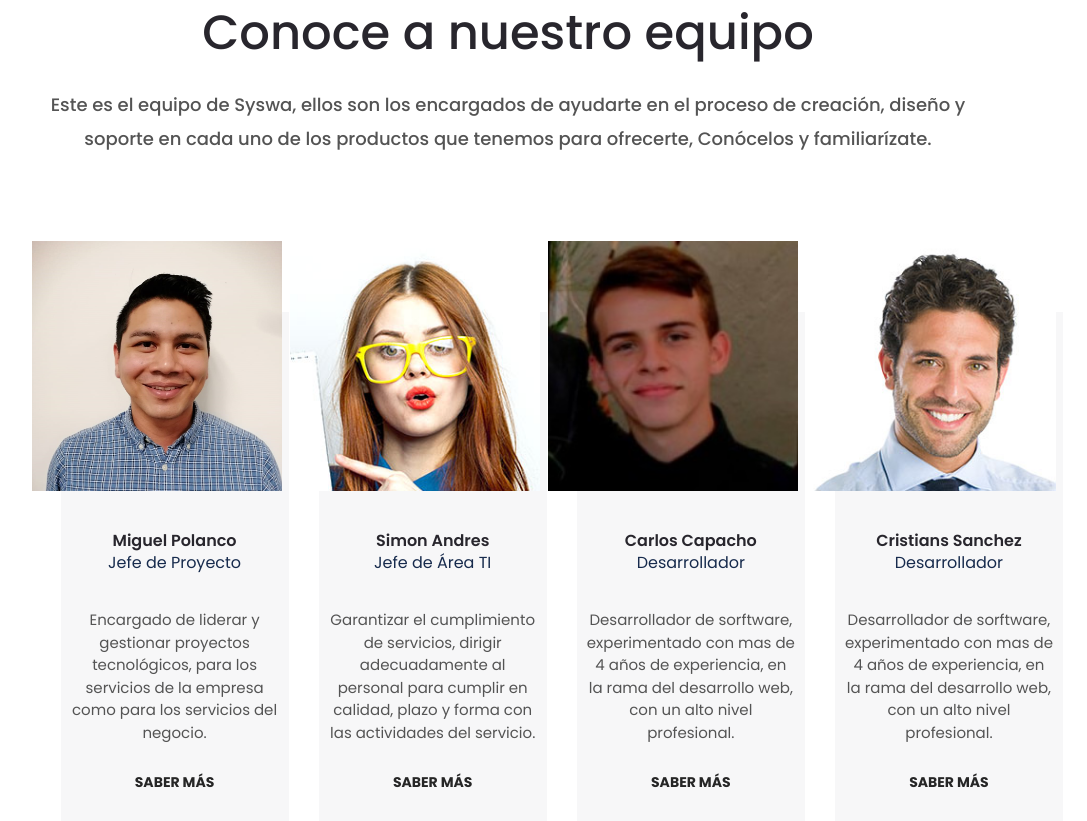
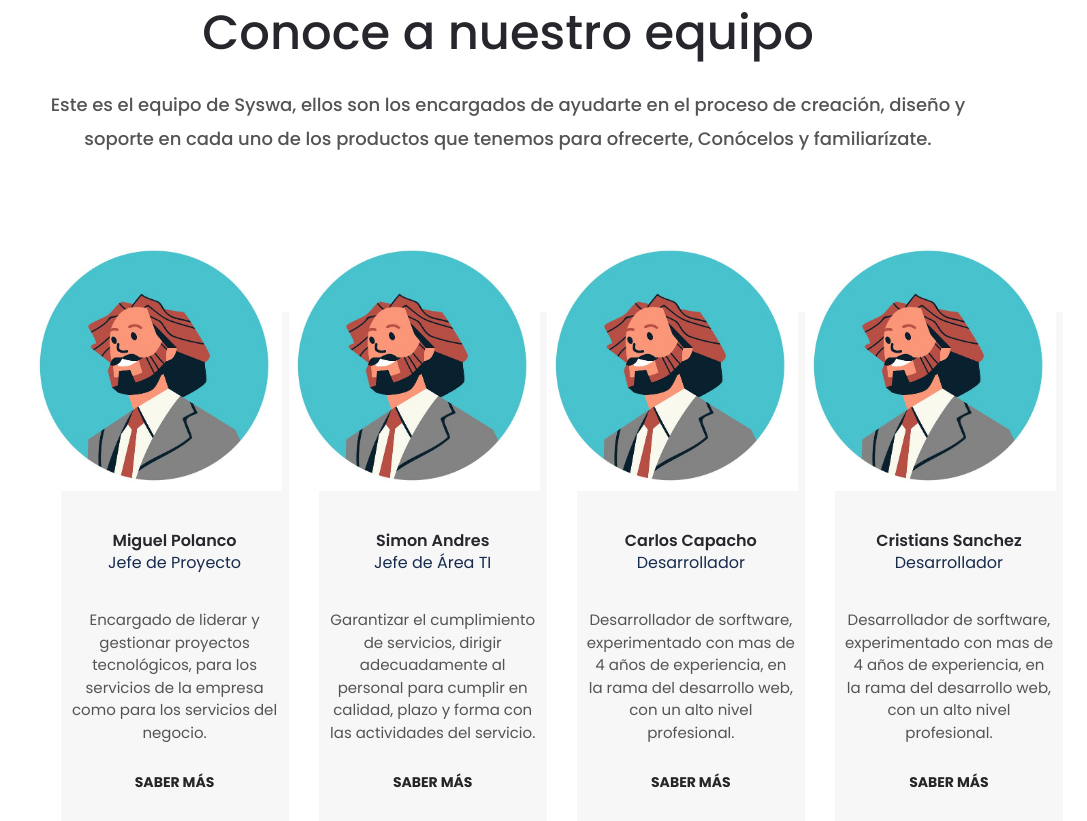
Before and after one commit to carlos349/syswa-web, a PHP site: page /nosotros in a window 1280 px wide. Shown: the part 1801-2622 px from the top of the page, without its empty margins (132-1219 px from the left). Run offline with PHP 8.4, Linux system fonts and the light colour scheme; some libraries are stand-ins or nearby versions.

Commit message:
image about

```diff
--- a/index.php
+++ b/index.php
@@ -361,7 +361,7 @@
 
 				<div class="col-lg-6 offset-lg-1 order-lg-2 order-1">
 					<div class="cta_image d-flex flex-column justify-content-end">
-						<a href="https://kkprettynails.cl" target="_blank">K&K Pretty Nails</a>
+						<a href="https://kkprettynails.cl/inicio" target="_blank">K&K Pretty Nails</a>
 						<img  src="views/images/kkprettynails.png" alt="image by https://unsplash.com/@heysupersimi">
 					</div>
 				</div>
--- a/nosotros.php
+++ b/nosotros.php
@@ -142,7 +142,7 @@
 				<!-- Team Item -->
 				<div class="col-lg-3 col-md-6 team_col">
 					<div class="team_container trans_200">
-						<div class="team_member_image"><img src="views/images/team_3.jpg" style="width: 250px;height: 250px;" alt=""></div>
+						<div class="team_member_image"><img src="views/images/userGeneric.jpg" style="width: 250px;height: 250px;" alt=""></div>
 						<div class="team_member_content">
 							<div class="team_member_name">Miguel Polanco</div>
 							<div class="team_member_title">Jefe de Proyecto</div>
@@ -158,7 +158,7 @@
 				<!-- Team Item -->
 				<div class="col-lg-3 col-md-6 team_col">
 					<div class="team_container trans_200">
-						<div class="team_member_image"><img src="views/images/team_1.jpg" style="width: 250px;height: 250px;" alt=""></div>
+						<div class="team_member_image"><img src="views/images/userGeneric.jpg" style="width: 250px;height: 250px;" alt=""></div>
 						<div class="team_member_content">
 							<div class="team_member_name">Simon Andres</div>
 							<div class="team_member_title">Jefe de Área TI</div>
@@ -172,7 +172,7 @@
 
 				<div class="col-lg-3 col-md-6 team_col">
 					<div class="team_container trans_200">
-						<div class="team_member_image"><img src="views/images/team_4.jpg" style="width: 250px;height: 250px;" alt=""></div>
+						<div class="team_member_image"><img src="views/images/userGeneric.jpg" style="width: 250px;height: 250px;" alt=""></div>
 						<div class="team_member_content">
 							<div class="team_member_name">Carlos Capacho</div>
 							<div class="team_member_title">Desarrollador</div>
@@ -187,7 +187,7 @@
 				<!-- Team Item -->
 				<div class="col-lg-3 col-md-6 team_col">
 					<div class="team_container trans_200">
-						<div class="team_member_image"><img src="views/images/team_2.jpg" style="width: 250px;height: 250px;" alt=""></div>
+						<div class="team_member_image"><img src="views/images/userGeneric.jpg" style="width: 250px;height: 250px;" alt=""></div>
 						<div class="team_member_content">
 							<div class="team_member_name">Cristians Sanchez</div>
 							<div class="team_member_title">Desarrollador</div>
```
Also changed, not shown: views/images/userGeneric.jpg (added).
